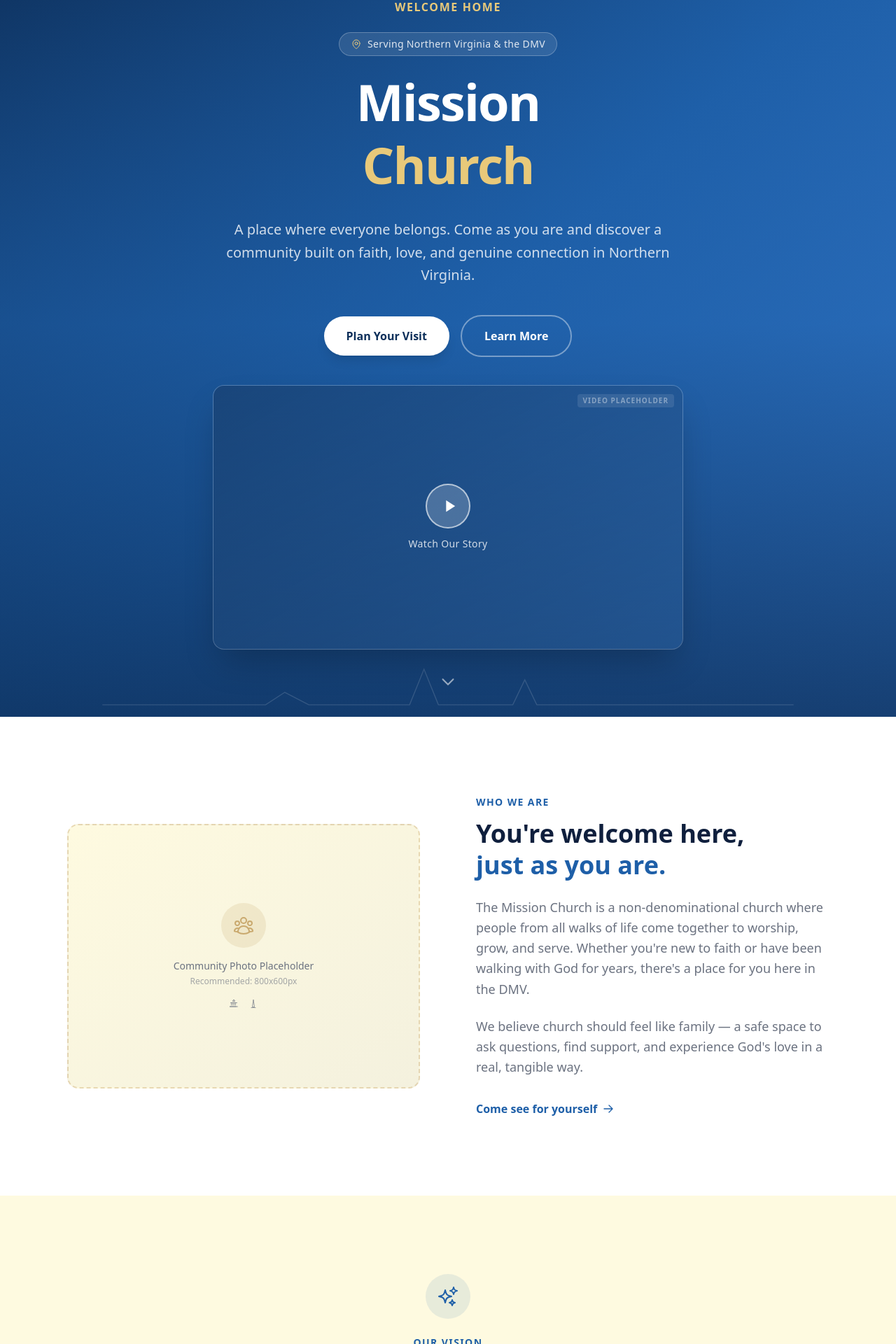
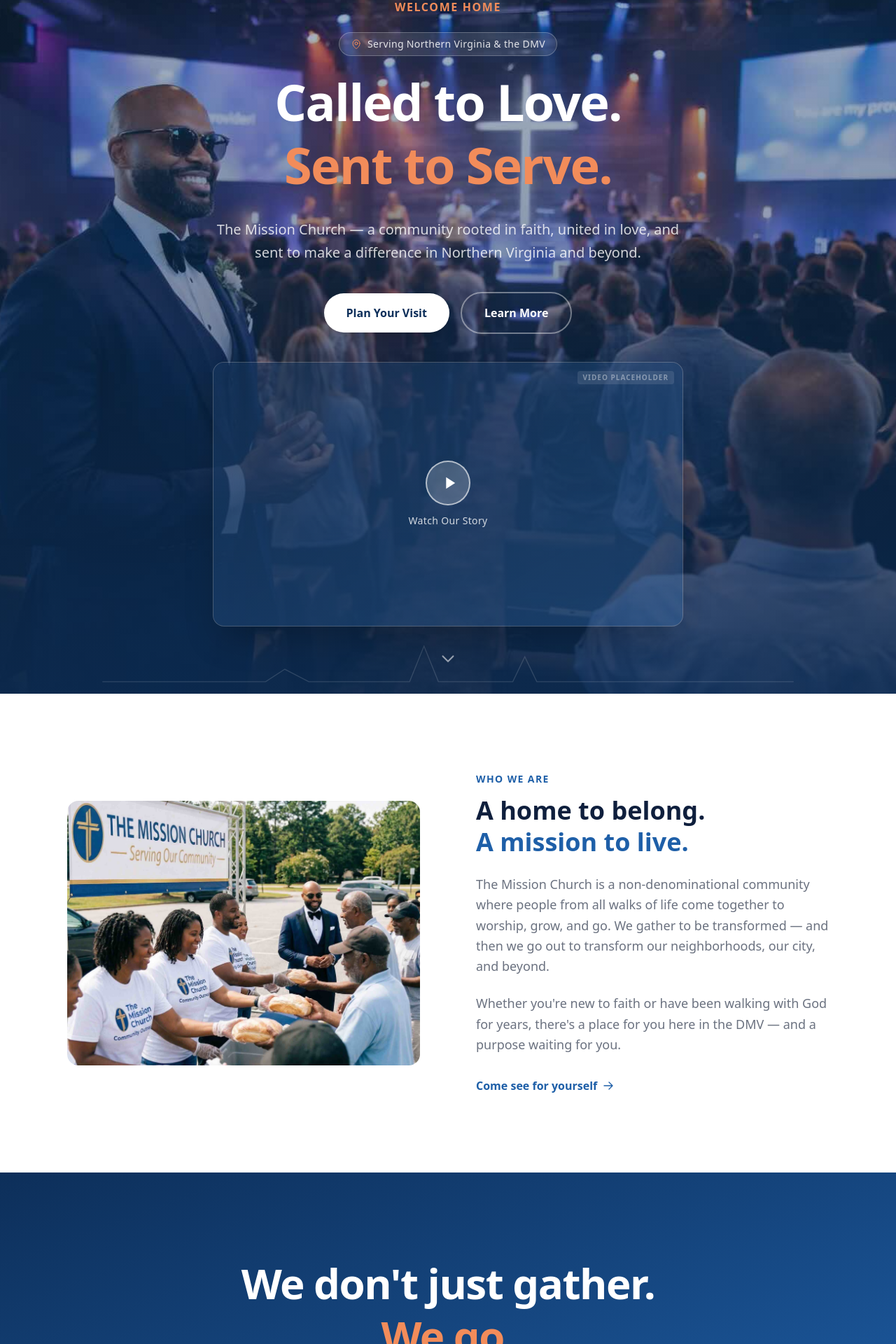
Before and after one commit to trentphoto/fcc, a Next.js app: page / in a window 1280 px wide. Shown: the part 98-2018 px from the top of the page at 70% size. Built offline with nearby package versions, Linux system fonts and the light colour scheme.

Commit message:
march 24 feedback

```diff
--- a/src/app/globals.css
+++ b/src/app/globals.css
@@ -6,10 +6,10 @@
   --primary: #1e5fa8;
   --primary-light: #3a7fd4;
   --primary-dark: #0d2f5a;
-  --accent: #c9a96e;
-  --accent-light: #e8c97a;
-  --warm-bg: #fefae0;
-  --warm-bg-alt: #f4f1de;
+  --accent: #e86a33;
+  --accent-light: #f28c5a;
+  --warm-bg: #f8f9fa;
+  --warm-bg-alt: #f0f2f5;
   --text-muted: #6b7280;
 }
 
--- a/src/app/page.tsx
+++ b/src/app/page.tsx
@@ -224,14 +224,9 @@ function HeroSection() {
   return (
     <section className="relative min-h-[90vh] flex items-center justify-center overflow-hidden py-24">
       {/* Background */}
-      <div className="absolute inset-0 bg-linear-to-br from-primary-dark via-primary to-primary-light">
-        {/*
-          TODO: Replace the placeholder below with a fullscreen hero video:
-          <video autoPlay muted loop playsInline className="absolute inset-0 w-full h-full object-cover">
-            <source src="/videos/hero.mp4" type="video/mp4" />
-          </video>
-        */}
-        <div className="absolute inset-0 bg-linear-to-t from-primary-dark/80 via-primary/40 to-transparent" />
+      <div className="absolute inset-0">
+        <img src="/images/hero.jpg" alt="The Mission Church community" className="absolute inset-0 w-full h-full object-cover" />
+        <div className="absolute inset-0 bg-linear-to-t from-primary-dark/80 via-primary-dark/50 to-primary-dark/30" />
       </div>
 
       {/* Content */}
@@ -246,14 +241,13 @@ function HeroSection() {
           </span>
         </div>
         <h1 className="text-4xl sm:text-5xl md:text-7xl font-bold text-white leading-tight tracking-tight mb-6 sm:mb-8">
-          Mission
+          Called to Love.
           <br />
-          <span className="text-accent-light">Church</span>
+          <span className="text-accent-light">Sent to Serve.</span>
         </h1>
         <p className="text-lg sm:text-xl text-white/80 max-w-2xl mx-auto mb-8 sm:mb-10 leading-relaxed">
-          A place where everyone belongs. Come as you are and discover a
-          community built on faith, love, and genuine connection in Northern
-          Virginia.
+          The Mission Church — a community rooted in faith, united in love,
+          and sent to make a difference in Northern Virginia and beyond.
         </p>
         <div className="flex flex-col sm:flex-row items-center justify-center gap-4">
           <a
@@ -320,28 +314,10 @@ function WelcomeSection() {
     <section id="welcome" className="py-20 sm:py-28 bg-white">
       <div className="max-w-6xl mx-auto px-4 sm:px-6 lg:px-8">
         <div className="grid md:grid-cols-2 gap-12 lg:gap-20 items-center">
-          {/* Image Placeholder */}
+          {/* Community Photo */}
           <div className="relative">
-            <div className="aspect-[4/3] rounded-2xl bg-gradient-to-br from-warm-bg to-warm-bg-alt border-2 border-dashed border-accent/40 flex items-center justify-center">
-              {/*
-                TODO: Replace with a warm, welcoming photo of your community.
-                <Image src="/images/welcome.jpg" alt="Our community" fill className="object-cover rounded-2xl" />
-              */}
-              <div className="text-center p-8">
-                <div className="w-16 h-16 rounded-full bg-accent/20 flex items-center justify-center mx-auto mb-4">
-                  <UsersIcon className="w-8 h-8 text-accent" />
-                </div>
-                <p className="text-text-muted text-sm font-medium">
-                  Community Photo Placeholder
-                </p>
-                <p className="text-text-muted/60 text-xs mt-1">
-                  Recommended: 800x600px
-                </p>
-                <div className="flex items-center justify-center gap-3 mt-4 text-text-muted/70">
-                  <CapitolIcon className="w-4 h-4" />
-                  <MonumentIcon className="w-4 h-4" />
-                </div>
-              </div>
+            <div className="aspect-[4/3] rounded-2xl overflow-hidden">
+              <img src="/images/home1.jpg" alt="Our community" className="w-full h-full object-cover" />
             </div>
             {/* Decorative accent */}
             <div className="absolute -bottom-4 -right-4 w-32 h-32 bg-accent/10 rounded-2xl -z-10" />
@@ -353,20 +329,20 @@ function WelcomeSection() {
               Who We Are
             </p>
             <h2 className="text-3xl sm:text-4xl font-bold text-foreground mb-6 leading-tight">
-              You&apos;re welcome here,
+              A home to belong.
               <br />
-              <span className="text-primary">just as you are.</span>
+              <span className="text-primary">A mission to live.</span>
             </h2>
             <p className="text-text-muted text-lg leading-relaxed mb-6">
-              The Mission Church is a non-denominational church where people
-              from all walks of life come together to worship, grow, and serve.
-              Whether you&apos;re new to faith or have been walking with God for
-              years, there&apos;s a place for you here in the DMV.
+              The Mission Church is a non-denominational community where people
+              from all walks of life come together to worship, grow, and go.
+              We gather to be transformed — and then we go out to transform
+              our neighborhoods, our city, and beyond.
             </p>
             <p className="text-text-muted text-lg leading-relaxed mb-8">
-              We believe church should feel like family — a safe space to ask
-              questions, find support, and experience God&apos;s love in a real,
-              tangible way.
+              Whether you&apos;re new to faith or have been walking with God for
+              years, there&apos;s a place for you here in the DMV — and a
+              purpose waiting for you.
             </p>
             <a
               href="#visit"
@@ -390,11 +366,31 @@ function WelcomeSection() {
   );
 }
 
+/* ─────────────── Full-Bleed Mission Statement ─────────────── */
+
+function MissionBanner() {
+  return (
+    <section className="relative h-[60vh] min-h-[400px] flex items-center justify-center overflow-hidden bg-gradient-to-br from-primary-dark to-primary">
+      <div className="relative z-10 text-center px-4 sm:px-6 max-w-4xl mx-auto">
+        <h2 className="text-3xl sm:text-5xl md:text-6xl font-bold text-white leading-tight tracking-tight">
+          We don&apos;t just gather.
+          <br />
+          <span className="text-accent-light">We go.</span>
+        </h2>
+        <p className="text-lg sm:text-xl text-white/80 max-w-2xl mx-auto mt-6 leading-relaxed">
+          Built for community. Driven by mission. Serving Northern Virginia
+          and the DMV — and everywhere God sends us.
+        </p>
+      </div>
+    </section>
+  );
+}
+
 /* ─────────────── Vision Section ─────────────── */
 
 function VisionSection() {
   return (
-    <section id="vision" className="py-20 sm:py-28 bg-warm-bg">
+    <section id="vision" className="py-20 sm:py-28 bg-gray-50">
       <div className="max-w-4xl mx-auto px-4 sm:px-6 lg:px-8 text-center">
         <div className="inline-flex items-center justify-center w-16 h-16 rounded-full bg-primary/10 mb-6">
           <SparklesIcon className="w-8 h-8 text-primary" />
@@ -433,8 +429,8 @@ function VisionSection() {
               desc: "Real relationships built on love, trust, and mutual support.",
             },
             {
-              title: "Service",
-              desc: "Making a difference in our neighborhood and beyond.",
+              title: "Mission",
+              desc: "Sent to serve — making a difference in our neighborhood and beyond.",
             },
           ].map((value) => (
             <div
@@ -506,7 +502,7 @@ function VisitSection() {
             ].map((item) => (
               <div
                 key={item.title}
-                className="flex gap-4 p-5 rounded-xl hover:bg-warm-bg transition-colors"
+                className="flex gap-4 p-5 rounded-xl hover:bg-gray-50 transition-colors"
               >
                 <div className="flex-shrink-0 w-12 h-12 rounded-xl bg-primary/10 flex items-center justify-center">
                   {item.icon}
@@ -523,24 +519,10 @@ function VisitSection() {
             ))}
           </div>
 
-          {/* Image Placeholder */}
+          {/* Church Photo */}
           <div className="relative">
-            <div className="aspect-[3/4] rounded-2xl bg-gradient-to-br from-warm-bg to-warm-bg-alt border-2 border-dashed border-accent/40 flex items-center justify-center">
-              {/*
-                TODO: Replace with a photo of your church building or worship service.
-                <Image src="/images/visit.jpg" alt="Our church" fill className="object-cover rounded-2xl" />
-              */}
-              <div className="text-center p-8">
-                <div className="w-16 h-16 rounded-full bg-accent/20 flex items-center justify-center mx-auto mb-4">
-                  <MapPinIcon className="w-8 h-8 text-accent" />
-                </div>
-                <p className="text-text-muted text-sm font-medium">
-                  Church / Worship Photo
-                </p>
-                <p className="text-text-muted/60 text-xs mt-1">
-                  Recommended: 600x800px
-                </p>
-              </div>
+            <div className="aspect-[3/4] rounded-2xl overflow-hidden">
+              <img src="/images/home1.jpg" alt="Our church community" className="w-full h-full object-cover" />
             </div>
             <div className="absolute -top-4 -left-4 w-24 h-24 bg-primary/5 rounded-2xl -z-10" />
           </div>
@@ -631,7 +613,7 @@ function PrayerSection() {
 
 function DonateSection() {
   return (
-    <section id="donate" className="py-20 sm:py-28 bg-warm-bg-alt">
+    <section id="donate" className="py-20 sm:py-28 bg-white">
       <div className="max-w-4xl mx-auto px-4 sm:px-6 lg:px-8">
         <div className="bg-white rounded-2xl p-8 sm:p-12 border border-accent/20 shadow-sm text-center">
           <p className="text-primary font-semibold text-sm tracking-widest uppercase mb-3">
@@ -662,7 +644,7 @@ function DonateSection() {
 
 function CommunitySection() {
   return (
-    <section className="py-20 sm:py-28 bg-warm-bg">
+    <section className="py-20 sm:py-28 bg-gray-50">
       <div className="max-w-6xl mx-auto px-4 sm:px-6 lg:px-8">
         <div className="text-center mb-12">
           <p className="text-primary font-semibold text-sm tracking-widest uppercase mb-3">
@@ -673,28 +655,22 @@ function CommunitySection() {
           </h2>
         </div>
 
-        {/* Photo Grid Placeholders */}
+        {/* Photo Grid */}
         <div className="grid grid-cols-2 md:grid-cols-4 gap-4">
           {[
-            { label: "Worship", size: "col-span-2 row-span-2", aspect: "aspect-square" },
-            { label: "Small Groups", size: "", aspect: "aspect-square" },
-            { label: "Youth", size: "", aspect: "aspect-square" },
-            { label: "DMV Outreach", size: "", aspect: "aspect-square" },
-            { label: "Fellowship", size: "", aspect: "aspect-square" },
+            { label: "Worship", size: "col-span-2 row-span-2", aspect: "aspect-square", img: "/images/hero.jpg" },
+            { label: "Small Groups", size: "", aspect: "aspect-square", img: "/images/home1.jpg" },
+            { label: "Youth", size: "", aspect: "aspect-square", img: "/images/hero.jpg" },
+            { label: "DMV Outreach", size: "", aspect: "aspect-square", img: "/images/home1.jpg" },
+            { label: "Fellowship", size: "", aspect: "aspect-square", img: "/images/hero.jpg" },
           ].map((item, i) => (
             <div
               key={i}
-              className={`${item.size} ${item.aspect} rounded-2xl bg-gradient-to-br from-white to-warm-bg-alt border-2 border-dashed border-accent/30 flex items-center justify-center hover:border-primary/30 transition-colors`}
+              className={`${item.size} ${item.aspect} rounded-2xl overflow-hidden relative group`}
             >
-              {/*
-                TODO: Replace with actual community photos.
-                <Image src={`/images/community-${i+1}.jpg`} alt={item.label} fill className="object-cover rounded-2xl" />
-              */}
-              <div className="text-center p-4">
-                <p className="text-text-muted text-sm font-medium">
-                  {item.label}
-                </p>
-                <p className="text-text-muted/50 text-xs mt-1">Photo</p>
+              <img src={item.img} alt={item.label} className="w-full h-full object-cover group-hover:scale-105 transition-transform duration-500" />
+              <div className="absolute inset-0 bg-primary-dark/30 group-hover:bg-primary-dark/40 transition-colors flex items-end p-4">
+                <p className="text-white text-sm font-semibold">{item.label}</p>
               </div>
             </div>
           ))}
@@ -889,6 +865,7 @@ export default function Home() {
       <Navbar />
       <HeroSection />
       <WelcomeSection />
+      <MissionBanner />
       <VisionSection />
       <VisitSection />
       <PrayerSection />
```
Also changed, not shown: public/images/hero.jpg (added), public/images/home1.jpg (added).
